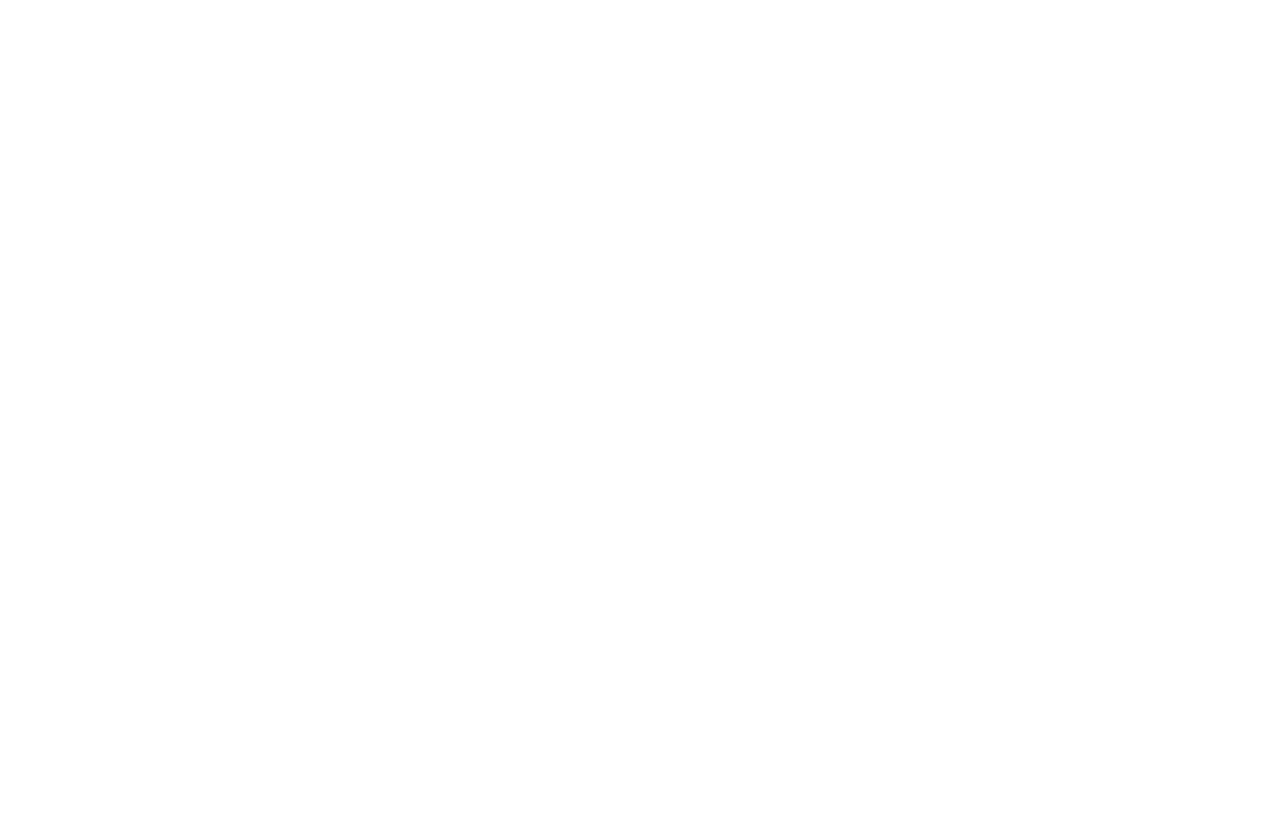
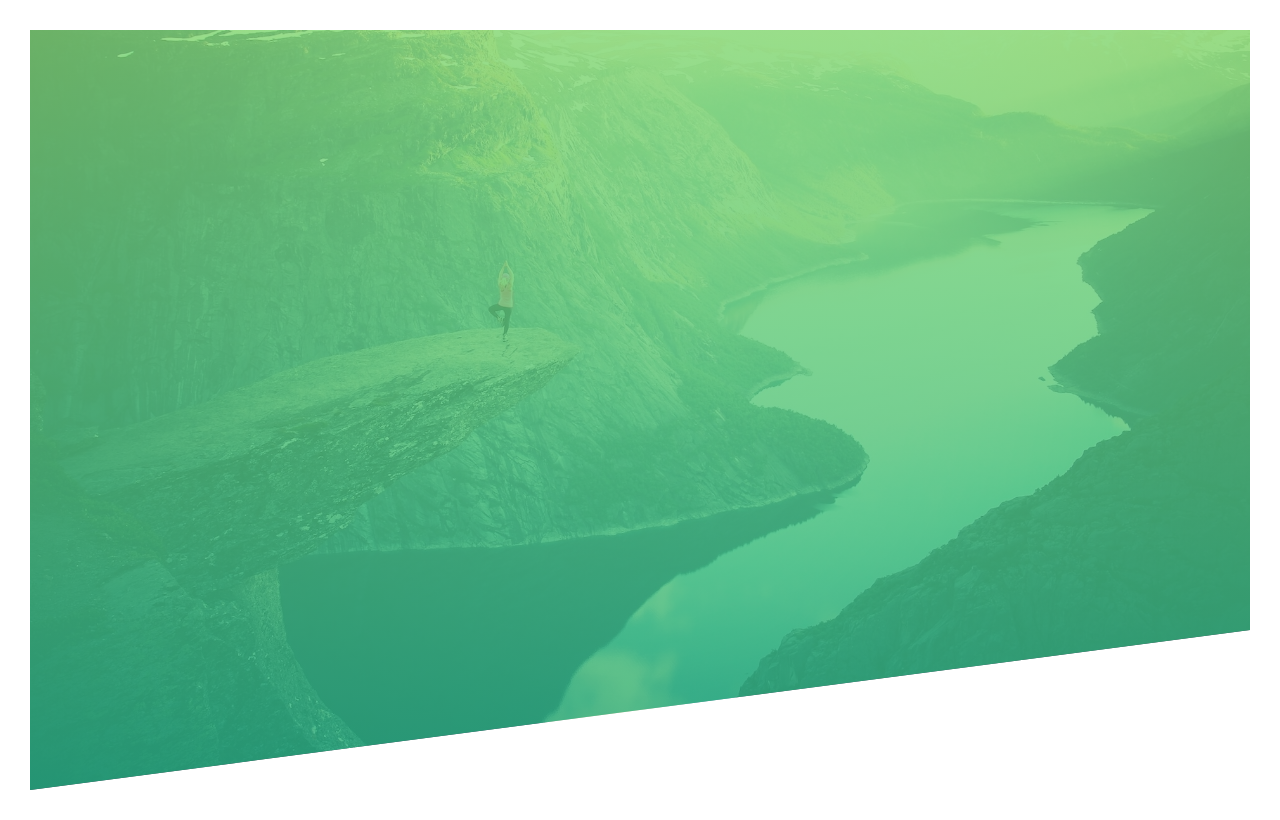
Before and after one commit to gaorachel/advanced-css-course, a plain HTML site: page Natours/starter/index.html in a window 1280 px wide. Drawn offline with Linux system fonts and the light colour scheme; files that its build step writes are made by us from their sources.

Commit message:
Learn how to style background

```diff
--- a/Natours/starter/css/style.css
+++ b/Natours/starter/css/style.css
@@ -6,3 +6,28 @@ Medium green: #55c57a
 Dark green: #28b485
 
 */
+
+* {
+  margin: 0;
+  padding: 0;
+  box-sizing: border-box;
+}
+
+body {
+  font-family: "Lato", sans-serif;
+  font-weight: 400;
+  font-size: 16px;
+  line-height: 1.7;
+  color: #777;
+  padding: 30px;
+}
+
+.header {
+  height: 95vh;
+  background-image: linear-gradient(rgba(128, 214, 113, 0.8), rgba(40, 180, 133, 0.8)), url(../img/hero.jpg);
+  background-size: cover;
+  background-position: top;
+  position: relative;
+
+  clip-path: polygon(0 0, 100% 0, 100% 75vh, 0 100%);
+}
--- a/Natours/starter/index.html
+++ b/Natours/starter/index.html
@@ -13,7 +13,8 @@
         <title>Natours | Exciting tours for adventurous people</title>
     </head>
     <body>
-
+    <header class="header">
 
     </body>
+    </header>
 </html>
```
